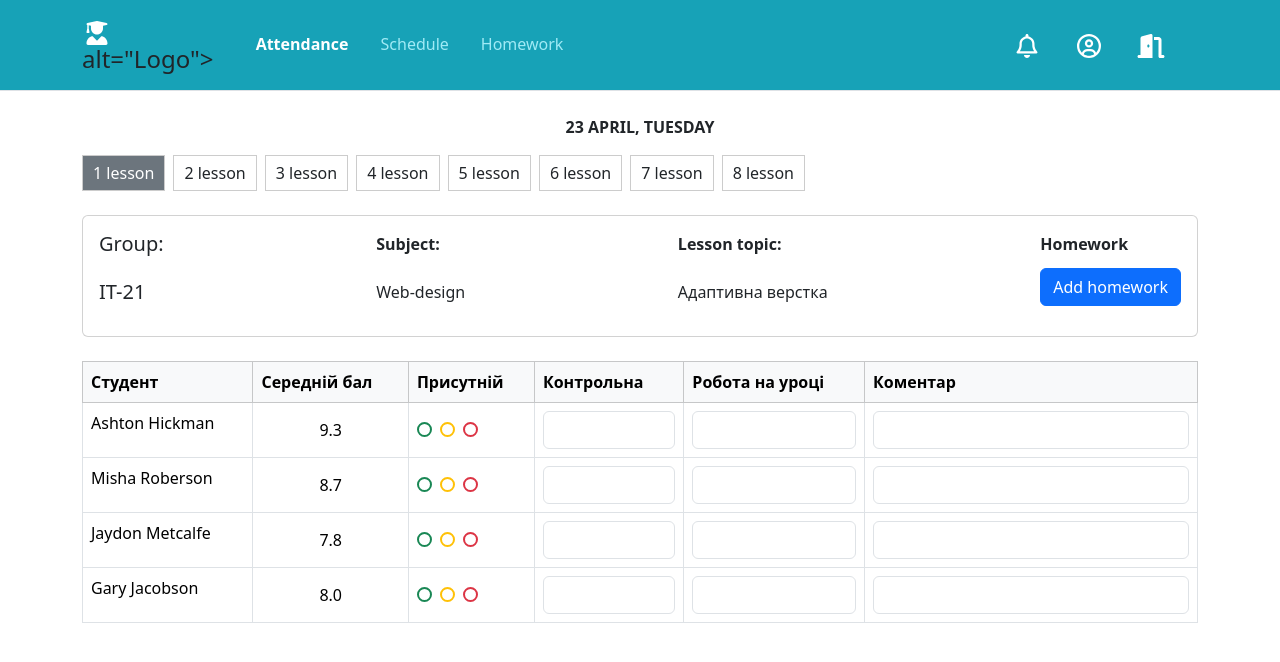
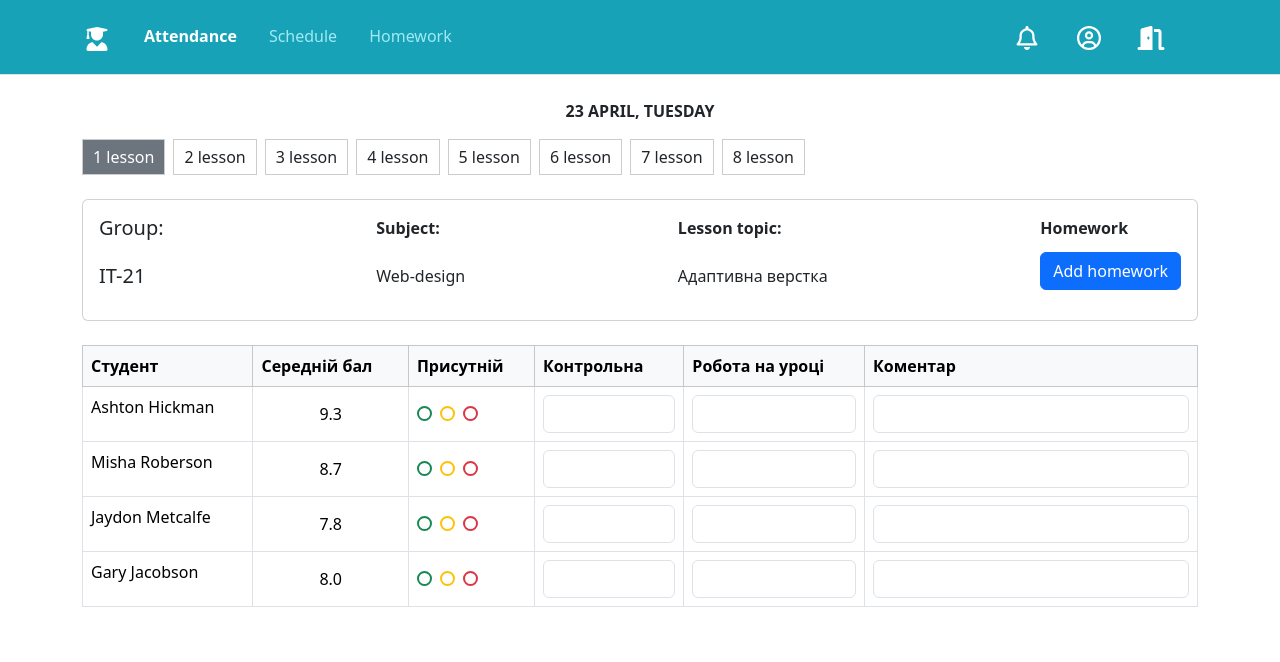
Before and after one commit to oksanaDubova-hub/Educational_Journal, a plain HTML site: page index.html in a window 1280 px wide. Drawn offline with nearby package versions, Linux system fonts and the light colour scheme.

Commit message:
Update index.html

```diff
--- a/index.html
+++ b/index.html
@@ -22,7 +22,7 @@
 <body>
     <header class="p-3 mb-4 border-bottom">
     <div class="container d-flex justify-content-between align-items-center">
-      <h4 class="mb-0"><img src="img/user-graduate-solid.svg" class="icon-white" width="24" height="24" alt="Logo"> alt="Logo"></h4>
+      <h4 class="mb-0"><img src="img/user-graduate-solid.svg" class="icon-white" width="24" height="24" alt="Logo"></h4>
 
       <div class="d-flex justify-content-between w-100 ms-3 me-3">
         <ul class="nav">
```
